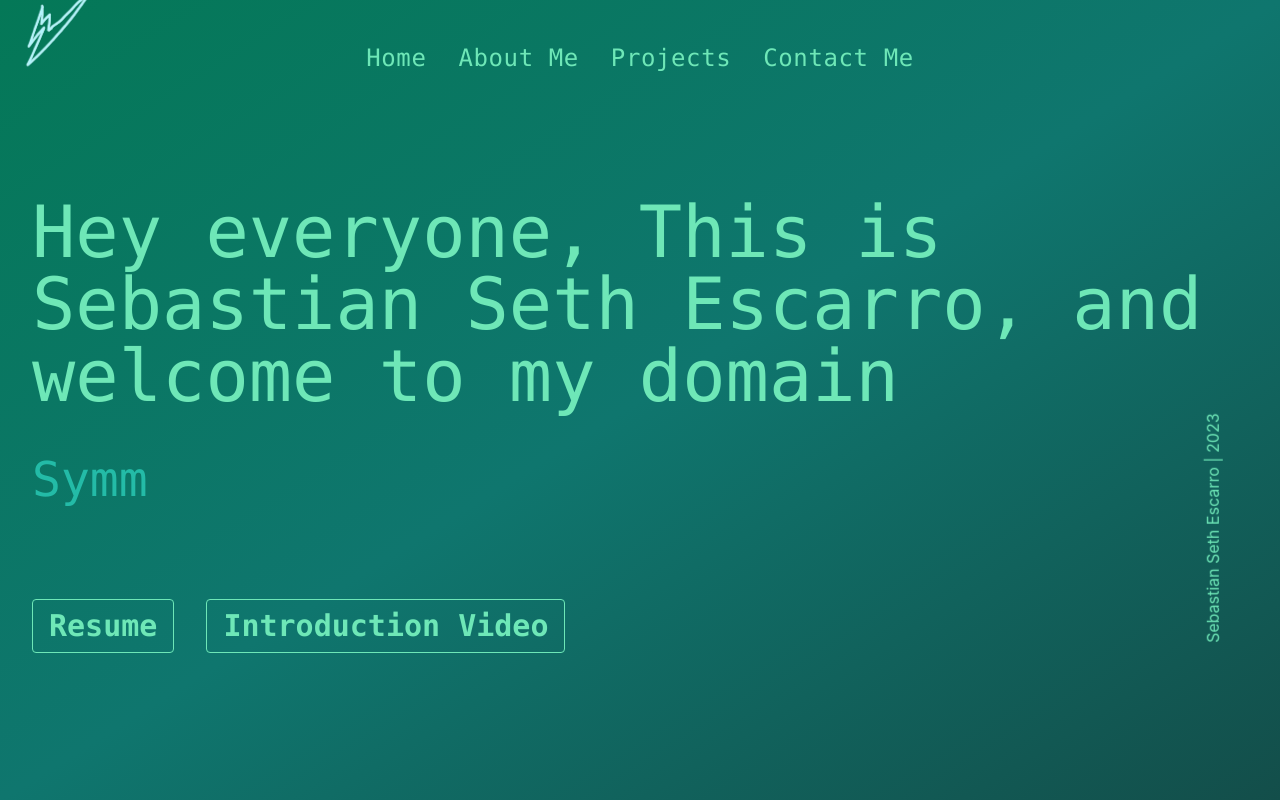
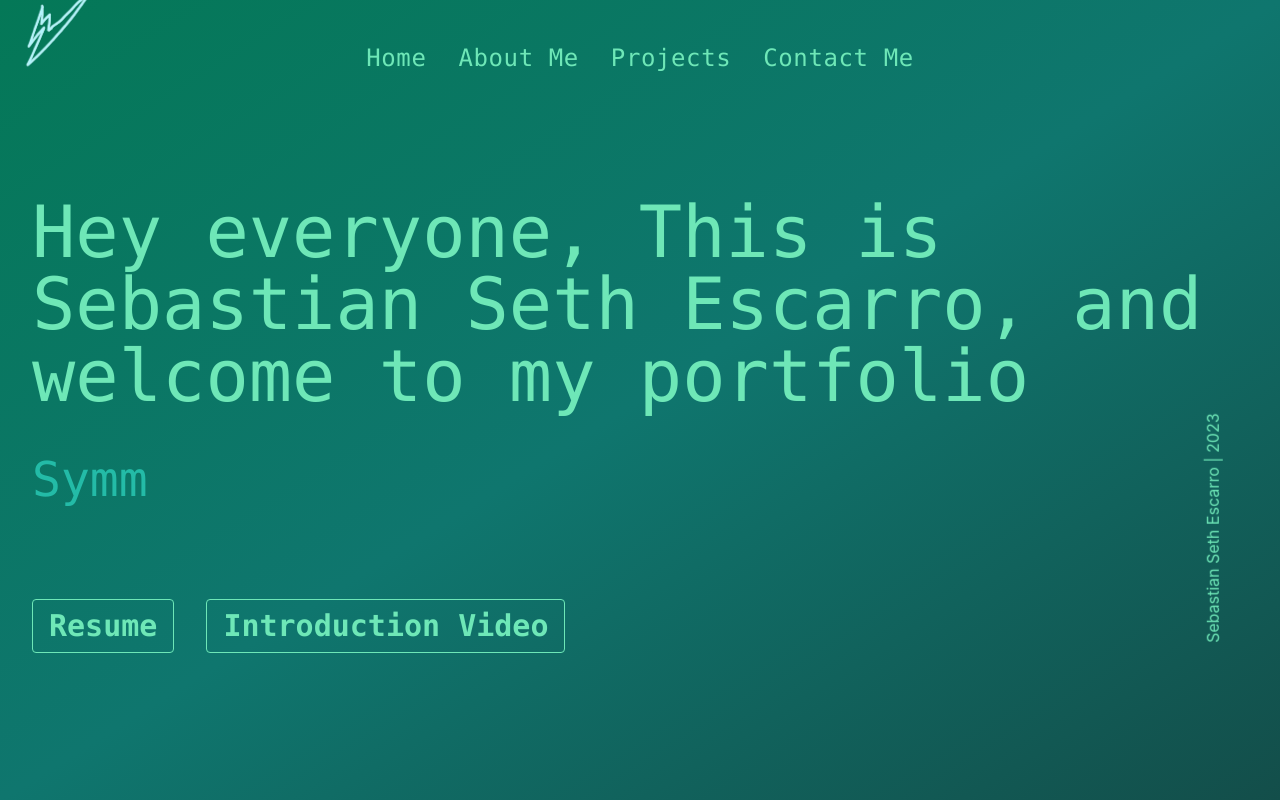
Before and after one commit to BustinMeksmefilgud/BustinMeksmefilgud, a React (Create React App) app: page / in a window 1280 px wide. Built offline with nearby package versions, Linux system fonts and the light colour scheme.

Commit message:
Portfolio

```diff
--- a/src/components/Home.js
+++ b/src/components/Home.js
@@ -9,7 +9,7 @@ class Home extends Component{
             <div class="max-w-7xl mx-auto px-4 sm:px-6 lg:px-8 mt-20">
                 <div class="container">
                     <h1 class="cursor-default text-5xl lg:text-7xl leading-normal">
-                        Hey everyone, This is Sebastian Seth Escarro, and welcome to my domain
+                        Hey everyone, This is Sebastian Seth Escarro, and welcome to my portfolio
                     </h1> <br />
                     <TypewriterEffect />
                     <div class="mt-20">
```
